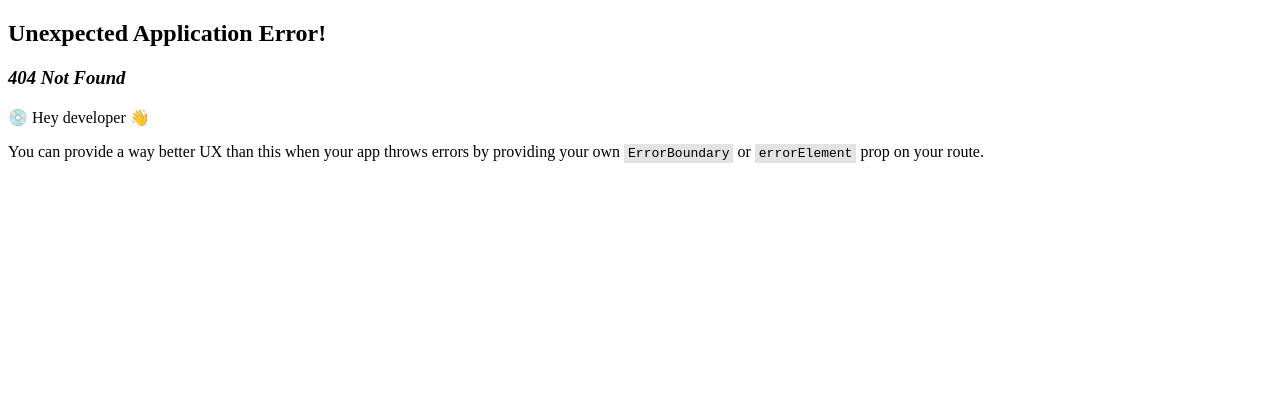
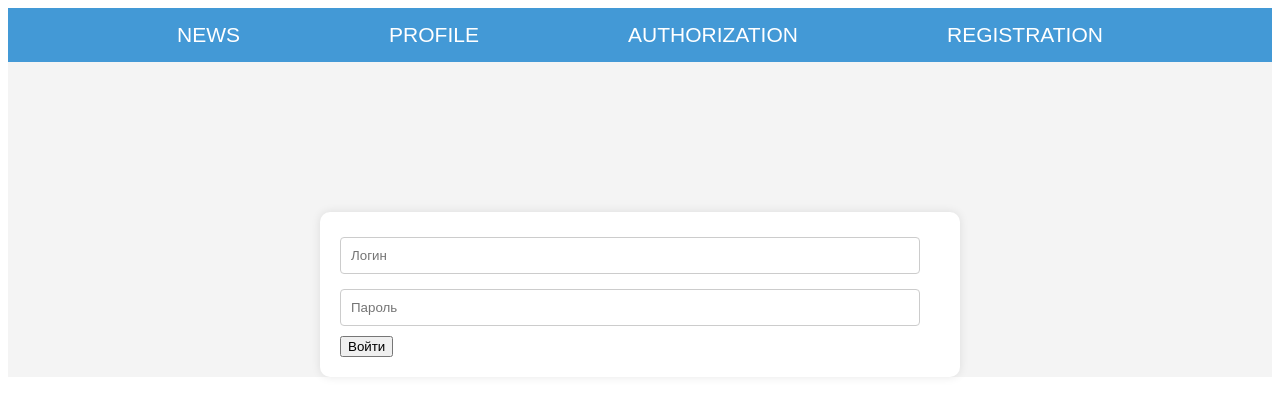
Before and after one commit to burberryonn/searchProject2, a React (Vite) app in the folder client/: page /authorization in a window 1280 px wide. Before the commit this address had no page. Shown: the top 416 px of the page. Built offline with nearby package versions, Linux system fonts and the light colour scheme.

Commit message:
Create auth in server

```diff
--- a/client/src/app/App.css
+++ b/client/src/app/App.css
@@ -33,7 +33,7 @@ label {
   font-weight: bold;
 }
 
-input[type="text"] {
+input {
   width: calc(100% - 20px);
   padding: 10px;
   margin: 5px 0 10px 0;
@@ -45,7 +45,7 @@ input[type="text"] {
 
 .search-button {
   width: 100%;
-  background-color: #4CAF50;
+  background-color: #4caf50;
   color: white;
   padding: 14px 20px;
   margin: 8px 0;
@@ -94,7 +94,7 @@ input[type="text"] {
 }
 
 .news-item a {
-  color: #4CAF50;
+  color: #4caf50;
   text-decoration: none;
 }
 
--- /dev/null
+++ b/client/src/authorization/Authorization.css
@@ -0,0 +1,3 @@
+.main {
+  margin: 150px;
+}
--- /dev/null
+++ b/client/src/authorization/Authorization.jsx
@@ -0,0 +1,16 @@
+import React from "react";
+import "./Authorization.css";
+
+function Authorization() {
+  return (
+    <div className="main">
+      <form>
+        <input type="email" placeholder="Логин"></input>
+        <input type="password" placeholder="Пароль"></input>
+        <button type="submit">Войти</button>
+      </form>
+    </div>
+  );
+}
+
+export default Authorization;
--- a/client/src/component/Navbar.jsx
+++ b/client/src/component/Navbar.jsx
@@ -11,6 +11,9 @@ function Navbar() {
         <Link to="/profile" className="nav-link">
           PROFILE
         </Link>
+        <Link to="/authorization" className="nav-link">
+          AUTHORIZATION
+        </Link>
         <Link to="/registration" className="nav-link">
           REGISTRATION
         </Link>
```
Also changed, not shown: client/src/main.jsx (+8 -3 lines).
